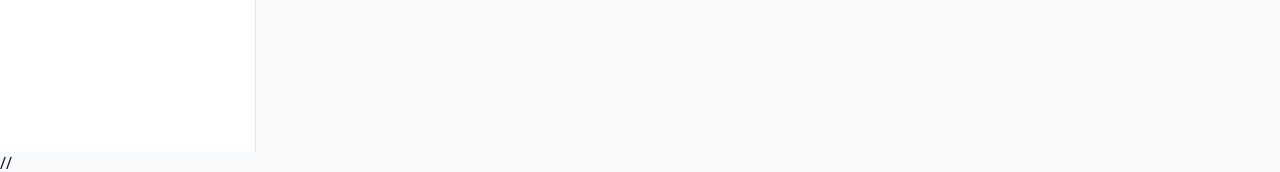
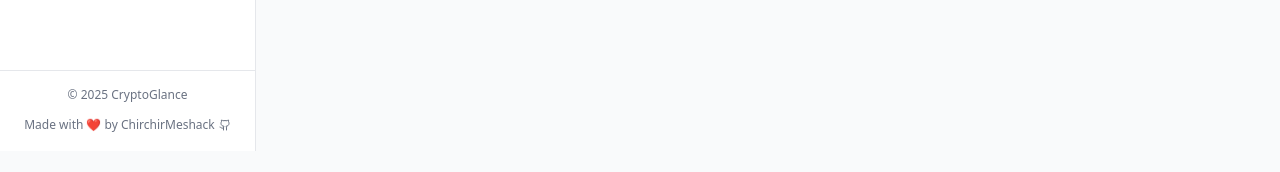
Before and after one commit to ChirchirMeshack/CryptoGlance, a React (Vite) app: page /watchlist in a window 1280 px wide. Shown: the part 649-821 px from the top of the page. After the commit the page ends 800 px from the top, so only its background shows below. Built offline with nearby package versions, Linux system fonts and the light colour scheme; no server answers.

Commit message:
fix: correct JSX structure in App component and enhance Sidebar with footer information
- Fixed the closing tag for ErrorBoundary in the App component to ensure proper JSX structure.
- Added a footer to the Sidebar component, including copyright information and a link to the author's GitHub profile.

```diff
--- a/src/App.tsx
+++ b/src/App.tsx
@@ -23,7 +23,7 @@ function App() {
            </WatchlistProvider>
           </ThemeProvider>
 
-    // </ErrorBoundary>
+     </ErrorBoundary>
   );
 }
 export default App;
--- a/src/layouts/Sidebar.tsx
+++ b/src/layouts/Sidebar.tsx
@@ -1,4 +1,4 @@
-import { Home, Star, TrendingUp, X } from 'lucide-react';
+import { Home, Star, TrendingUp, X, Github } from 'lucide-react';
 import { Link, useLocation } from 'react-router-dom';
 import { useQuery } from '@tanstack/react-query';
 import { getGlobalStats } from '../services/api';
@@ -145,6 +145,25 @@ export function Sidebar({ isOpen, onClose }: SidebarProps) {
           ) : null}
         </div>
       </div>
+
+      {/* Footer */}
+      <div className="mt-auto p-4 border-t border-gray-200 dark:border-gray-700">
+        <div className="text-center space-y-2">
+          <p className="text-xs text-gray-500 dark:text-gray-400">
+            © {new Date().getFullYear()} CryptoGlance
+          </p>
+          <a
+            href="https://github.com/ChirchirMeshack"
+            target="_blank"
+            rel="noopener noreferrer"
+            className="inline-flex items-center text-xs text-gray-500 dark:text-gray-400 hover:text-primary-600 dark:hover:text-primary-400 transition-colors"
+          >
+
+            Made with ❤️ by ChirchirMeshack
+            <Github className="h-3 w-3 ml-1" />
+          </a>
+        </div>
+      </div>
     </aside>
   );
 }
```
